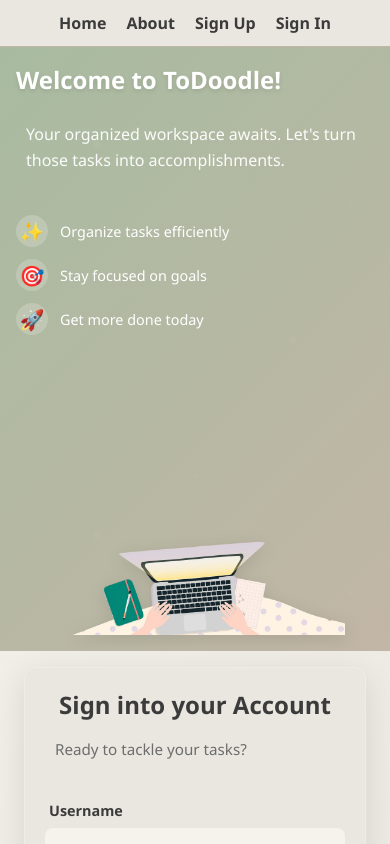
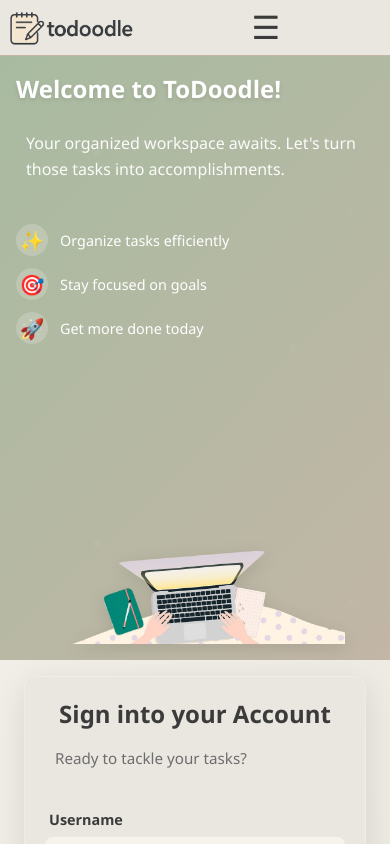
Before and after one commit to jeremyu25/ToDoodle, a React (Vite) app in the folder todoodlefrontend/: page /sign_in in a window 390 px wide. Shown: the top 844 px of the page. Built offline with nearby package versions, Linux system fonts and the light colour scheme.

Commit message:
Updated navbar UI with mobile view as well.

```diff
--- a/todoodlefrontend/src/components/NavBar/NavBar.css
+++ b/todoodlefrontend/src/components/NavBar/NavBar.css
@@ -1,24 +1,100 @@
 .navbar {
-    background-color: var(--color-bg-alt);
-    /* Mist Grey */
-    border-bottom: 1px solid var(--color-secondary);
-    /* Dusty Taupe */
-    margin: 0;
-    padding: 0.75rem 1.5rem;
     display: flex;
-    justify-content: center;
+    justify-content: space-between;
     align-items: center;
     flex-direction: row;
-    max-width: 100vw;
-    gap: clamp(20px, 4vw, 100px);
+    background-color: var(--color-bg-alt);
+    border-bottom: 1px solid var(--color-secondary);
+    padding: 15px 30px 15px 30px;
+}
+
+.navbar-logo {
+    display: flex;
+    align-items: center;
+}
+
+.navbar-links {
+    display: flex;
+    gap: clamp(10px, 3.5vw, 50px);
+    align-items: center;
+}
+
+/* Hide hamburger menu by default (desktop) */
+.navbar-menu-btn {
+    display: none;
+    background: none;
+    border: none;
+    font-size: 2rem;
+    cursor: pointer;
+    color: var(--color-text-primary);
+    align-items: center;
+    justify-content: center;
+    padding: 0 0.5rem;
+}
+
+.navbar-menu-icon {
+    display: inline-block;
+    line-height: 1;
+}
+
+@media (max-width: 800px) {
+    .navbar {
+        flex-direction: row;
+        align-items: center;
+        gap: 0;
+        padding: 10px;
+    }
+    .navbar-logo {
+        justify-content: flex-start;
+        margin-bottom: 0;
+    }
+    .navbar-menu-btn {
+        display: flex;
+        margin-left: 0.5rem;
+    }
+    .navbar-links {
+        display: none;
+        position: absolute;
+        top: 60px;
+        left: 0;
+        right: 0;
+        background: var(--color-bg-alt);
+        flex-direction: column;
+        gap: 8px;
+        align-items: center;
+        padding: 1rem 0;
+        border-bottom: 1px solid var(--color-secondary);
+        z-index: 100;
+    }
+    .navbar-links.open {
+        display: flex;
+    }
+    .navbar-user {
+        justify-content: flex-end;
+        gap: 0.5rem;
+    }
+    .navbar img {
+        height: 32px;
+    }
+}
+
+.navbar-user {
+    display: flex;
+    align-items: center;
+    gap: 1rem;
+}
+
+.navbar img {
+    height: 35px;
+    width: auto;
+    margin-right: 10px;
 }
 
 .navbar a {
     color: var(--color-text-primary);
-    /* Charcoal */
     text-decoration: none;
     font-weight: 600;
-    font-size: 1rem;
+    font-size: 1.2rem;
     transition: color 0.2s ease;
 }
 
--- a/todoodlefrontend/src/components/NavBar/NavBar.tsx
+++ b/todoodlefrontend/src/components/NavBar/NavBar.tsx
@@ -1,35 +1,52 @@
+import { useState } from "react";
 import { Link } from "react-router-dom"
 import "../../styles/globals.css"
 import "./NavBar.css"
 import { useAuth } from "../../hooks/useAuth"
+import logo from '../../assets/todoodle_image_no_bg.png';
+
 
 const NavBar = () => {
 	const { isAuthenticated, logout, user } = useAuth()
+	// For mobile / narrow screen
+	const [menuOpen, setMenuOpen] = useState(false)
+	const handleMenuToggle = () => setMenuOpen((open) => !open)
+	const handleLinkClick = () => setMenuOpen(false)
 
 	return (
-		<>
-			<nav className="navbar">
-				<Link to="/">Home</Link>
-				<Link to="/about">About</Link>
-
+		<nav className="navbar">
+			<div className="navbar-logo">
+				<img src={logo} alt="ToDoodle Logo" />
+			</div>
+			<button className="navbar-menu-btn" onClick={handleMenuToggle} aria-label="Toggle menu">
+				<span className="navbar-menu-icon">&#9776;</span>
+			</button>
+			<div className={`navbar-links${menuOpen ? " open" : ""}`}>
+				<Link to="/" onClick={handleLinkClick}>Home</Link>
+				<Link to="/about" onClick={handleLinkClick}>About</Link>
 				{isAuthenticated ? (
 					<>
-						<Link to="/profile">Profile</Link>
-						<Link to="/feedback">Feedback</Link>
-						<Link to="/todo">Todo</Link>
-						<span className="user-welcome">Welcome, {user?.username}!</span>
-						<button onClick={logout} className="logout-btn">
-							Logout
-						</button>
+						<Link to="/profile" onClick={handleLinkClick}>Profile</Link>
+						<Link to="/todo" onClick={handleLinkClick}>Todo</Link>
 					</>
 				) : (
 					<>
-						<Link to="/sign_up">Sign Up</Link>
-						<Link to="/sign_in">Sign In</Link>
+						<Link to="/sign_up" onClick={handleLinkClick}>Sign Up</Link>
+						<Link to="/sign_in" onClick={handleLinkClick}>Sign In</Link>
 					</>
 				)}
-			</nav>
-		</>
+			</div>
+			<div className="navbar-user">
+				{isAuthenticated && (
+					<span className="user-welcome">Welcome, {user?.username}!</span>
+				)}
+				{isAuthenticated && (
+					<button onClick={logout} className="logout-btn">
+						Logout
+					</button>
+				)}
+			</div>
+		</nav>
 	)
 }
 
```
